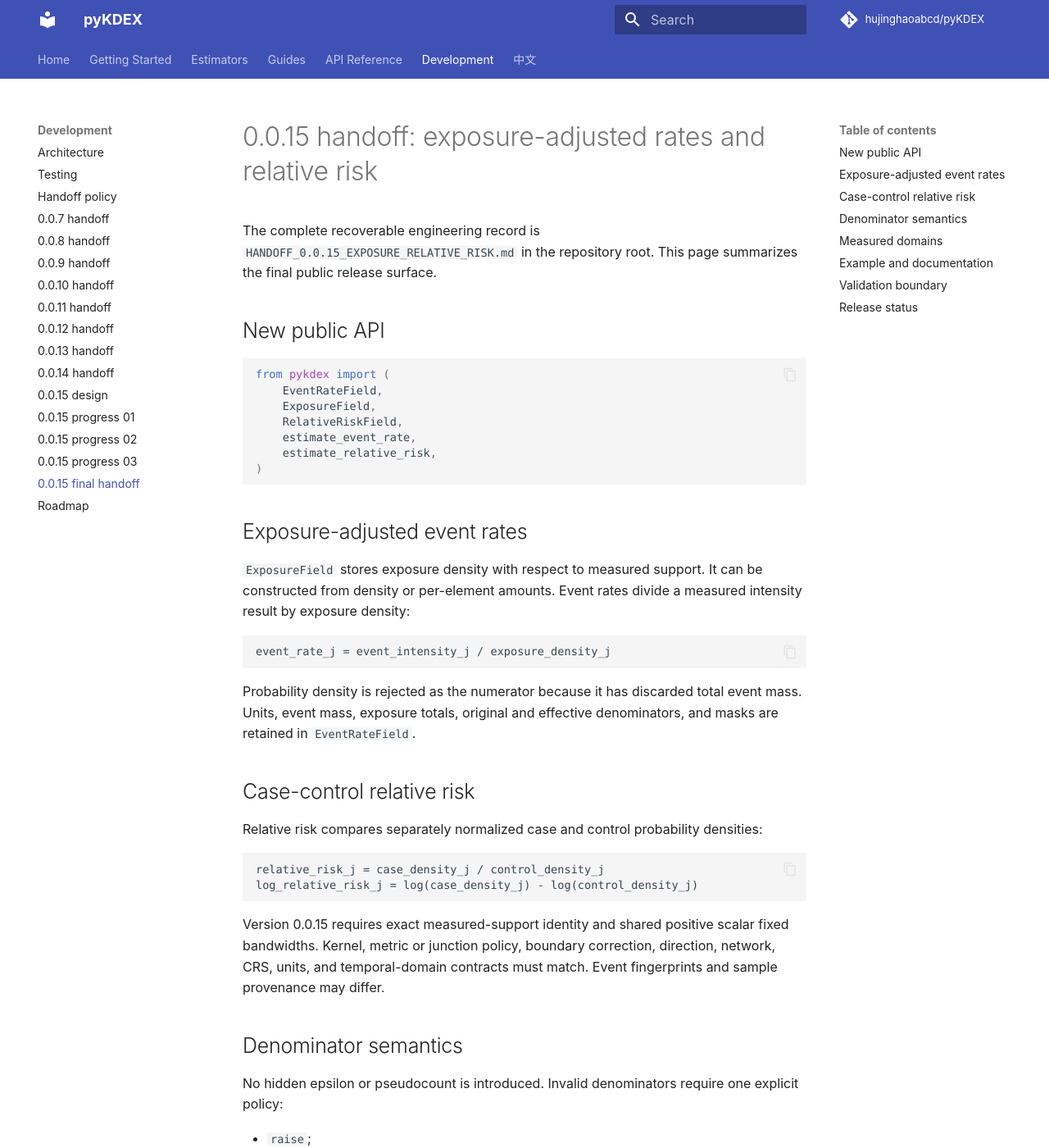
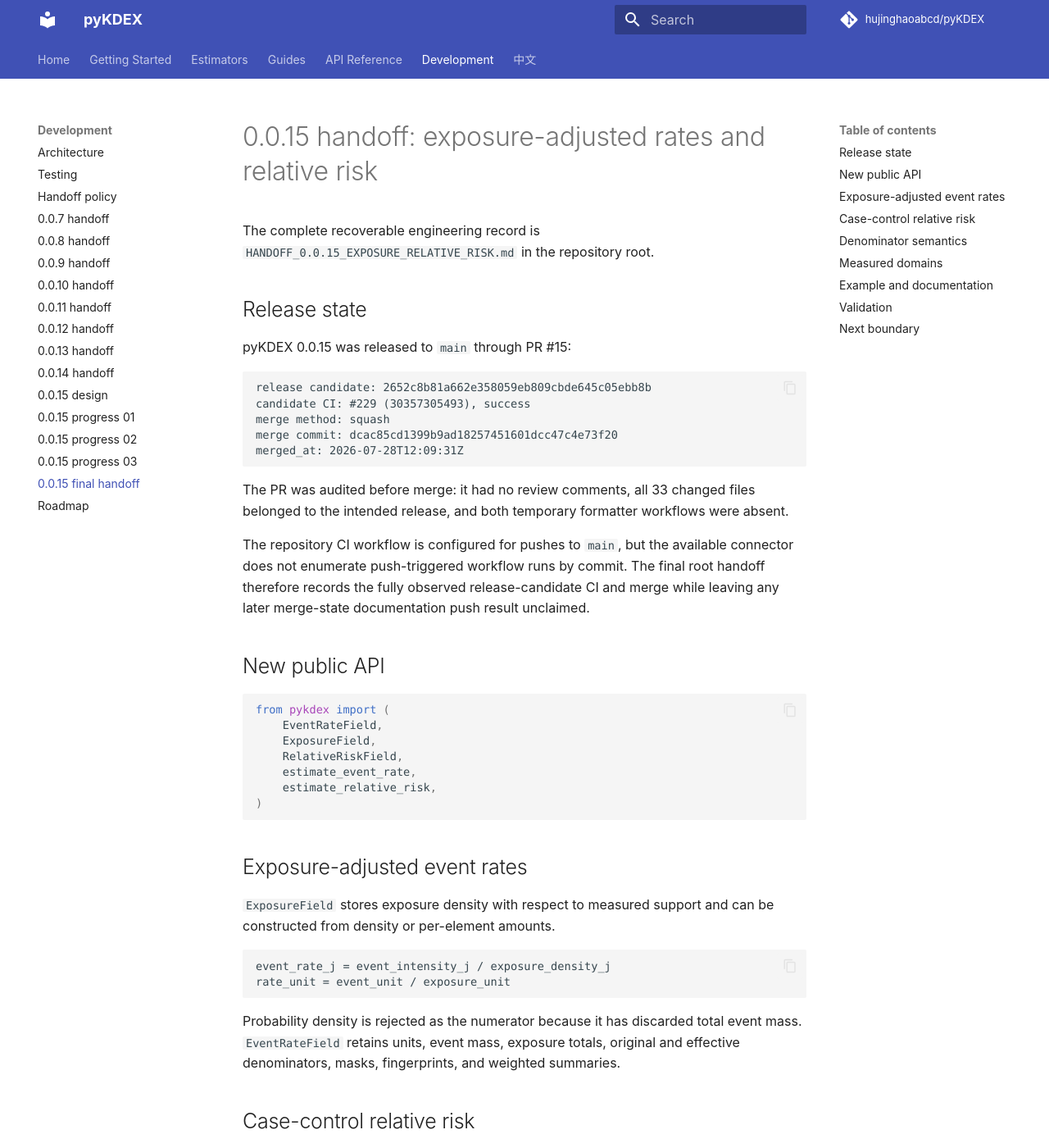
Before and after one commit to hujinghaoabcd/pyKDEX, an MkDocs documentation site: the page built from docs/development/handoff-0.0.15-exposure-relative-risk.md, in a window 1280 px wide and 1400 px high. Shown: the whole window at 82% size. Built offline with MkDocs 1.6.1 and Material for MkDocs 9.7.7, drawn with Linux system fonts in a browser that asks for light colours; comment, search, counter and statistics services are not loaded; some of the changed text lies outside the part shown.

Commit message:
Update 0.0.15 development handoff after merge

````diff
--- a/docs/development/handoff-0.0.15-exposure-relative-risk.md
+++ b/docs/development/handoff-0.0.15-exposure-relative-risk.md
@@ -1,8 +1,27 @@
 # 0.0.15 handoff: exposure-adjusted rates and relative risk
 
 The complete recoverable engineering record is
-`HANDOFF_0.0.15_EXPOSURE_RELATIVE_RISK.md` in the repository root. This page summarizes
-the final public release surface.
+`HANDOFF_0.0.15_EXPOSURE_RELATIVE_RISK.md` in the repository root.
+
+## Release state
+
+pyKDEX 0.0.15 was released to `main` through PR #15:
+
+```text
+release candidate: 2652c8b81a662e358059eb809cbde645c05ebb8b
+candidate CI: #229 (30357305493), success
+merge method: squash
+merge commit: dcac85cd1399b9ad18257451601dcc47c4e73f20
+merged_at: 2026-07-28T12:09:31Z
+```
+
+The PR was audited before merge: it had no review comments, all 33 changed files belonged
+to the intended release, and both temporary formatter workflows were absent.
+
+The repository CI workflow is configured for pushes to `main`, but the available
+connector does not enumerate push-triggered workflow runs by commit. The final root
+handoff therefore records the fully observed release-candidate CI and merge while leaving
+any later merge-state documentation push result unclaimed.
 
 ## New public API
 
@@ -18,17 +37,17 @@
 
 ## Exposure-adjusted event rates
 
-`ExposureField` stores exposure density with respect to measured support. It can be
-constructed from density or per-element amounts. Event rates divide a measured intensity
-result by exposure density:
+`ExposureField` stores exposure density with respect to measured support and can be
+constructed from density or per-element amounts.
 
 ```text
 event_rate_j = event_intensity_j / exposure_density_j
+rate_unit = event_unit / exposure_unit
 ```
 
 Probability density is rejected as the numerator because it has discarded total event
-mass. Units, event mass, exposure totals, original and effective denominators, and masks
-are retained in `EventRateField`.
+mass. `EventRateField` retains units, event mass, exposure totals, original and effective
+denominators, masks, fingerprints, and weighted summaries.
 
 ## Case-control relative risk
 
@@ -65,12 +84,12 @@
 - ordinary space-time grids measured by area × time;
 - network-time arixels measured by lixel length × time.
 
-Compatibility is based on fingerprints, identifiers, measures, CRS, units, network, and
+Compatibility uses fingerprints, identifiers, actual measures, CRS, units, network, and
 time-domain identity rather than array shape.
 
 ## Example and documentation
 
-The executable public example is:
+The executable example is:
 
 ```text
 examples/17_exposure_relative_risk.py
@@ -85,18 +104,22 @@
 
 All five new top-level symbols are registered in `examples/API_COVERAGE.csv`.
 
-## Validation boundary
+## Validation
 
-The release must pass quality, typing, strict documentation, branch coverage, all
-examples, complete tests, distributions, isolated-wheel smoke testing, and the
-Linux/Windows/macOS Python 3.11-3.14 matrix.
+CI #229 passed:
+
+- Black, isort, Ruff, and mypy;
+- complete public API example mapping;
+- strict MkDocs;
+- branch coverage and complete tests;
+- sdist, wheel, Twine, archive verification, and installed-wheel smoke;
+- Linux, Windows, and macOS on Python 3.11-3.14.
+
+## Next boundary
 
 Adaptive or independent case/control bandwidths, inference, uncertainty, tolerance
 contours, separability diagnostics, scalable execution, and storage adapters remain
 outside 0.0.15.
 
-## Release status
-
-At creation of this page, the branch reports version `0.0.15`, while PR #15 remains
-Draft and unmerged. The root handoff must be updated with the actual final candidate CI,
-merge commit, and post-merge `main` CI before the release is declared stable.
+The next roadmap unit is 0.0.16: uncertainty, separability diagnostics, and scalable
+execution. It requires a new detailed design before implementation.
````
Also changed, not shown: other parts of docs/development/handoff-0.0.15-exposure-relative-risk.md (+4 -4 lines).
